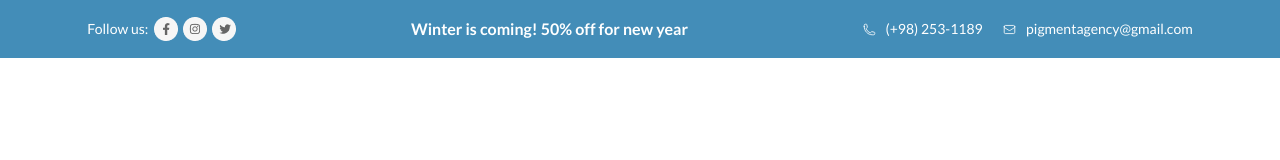
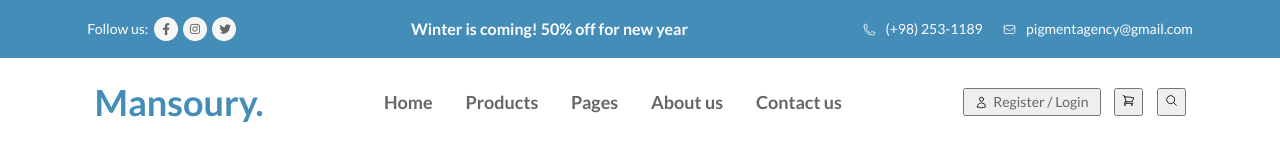
Before and after one commit to mansurjurakhonzoda/Mansoury, a plain HTML site: page index.html in a window 1280 px wide. Drawn offline with Linux system fonts and the light colour scheme.

Commit message:
second commit

```diff
--- a/index.html
+++ b/index.html
@@ -60,6 +60,73 @@
           </div>
         </div>
       </div>
+
+      <div class="mansoury">
+        <span class="name">Mansoury.</span>
+
+        <div class="sslki">
+          <a href="">Home</a>
+          <a href="">Products</a>
+          <a href="">Pages</a>
+          <a href="">About us</a>
+          <a href="">Contact us</a>
+        </div>
+
+        <div class="login">
+          <button class="regist">
+            <svg
+              xmlns="http://www.w3.org/2000/svg"
+              fill="none"
+              viewBox="0 0 24 24"
+              stroke-width="1.5"
+              stroke="currentColor"
+              class="size-5"
+            >
+              <path
+                stroke-linecap="round"
+                stroke-linejoin="round"
+                d="M15.75 6a3.75 3.75 0 1 1-7.5 0 3.75 3.75 0 0 1 7.5 0ZM4.501 20.118a7.5 7.5 0 0 1 14.998 0A17.933 17.933 0 0 1 12 21.75c-2.676 0-5.216-.584-7.499-1.632Z"
+              />
+            </svg>
+
+            <span class="log">Register / Login</span>
+          </button>
+
+          <button class="knopka">
+            <svg
+              xmlns="http://www.w3.org/2000/svg"
+              fill="none"
+              viewBox="0 0 24 24"
+              stroke-width="1.5"
+              stroke="currentColor"
+              class="size-4"
+            >
+              <path
+                stroke-linecap="round"
+                stroke-linejoin="round"
+                d="M2.25 3h1.386c.51 0 .955.343 1.087.835l.383 1.437M7.5 14.25a3 3 0 0 0-3 3h15.75m-12.75-3h11.218c1.121-2.3 2.1-4.684 2.924-7.138a60.114 60.114 0 0 0-16.536-1.84M7.5 14.25 5.106 5.272M6 20.25a.75.75 0 1 1-1.5 0 .75.75 0 0 1 1.5 0Zm12.75 0a.75.75 0 1 1-1.5 0 .75.75 0 0 1 1.5 0Z"
+              />
+            </svg>
+          </button>
+
+          <button class="knopka">
+            <svg
+              xmlns="http://www.w3.org/2000/svg"
+              fill="none"
+              viewBox="0 0 24 24"
+              stroke-width="1.5"
+              stroke="currentColor"
+              class="size-4"
+            >
+              <path
+                stroke-linecap="round"
+                stroke-linejoin="round"
+                d="m21 21-5.197-5.197m0 0A7.5 7.5 0 1 0 5.196 5.196a7.5 7.5 0 0 0 10.607 10.607Z"
+              />
+            </svg>
+          </button>
+        </div>
+      </div>
     </div>
   </body>
 </html>
--- a/stule.css
+++ b/stule.css
@@ -62,3 +62,63 @@
   align-items: center;
   justify-content: space-between;
 }
+.mansoury {
+  width: 1091px;
+  height: 38px;
+  display: flex;
+  justify-content: space-between;
+  align-items: center;
+  margin: auto;
+  margin-top: 25px;
+  margin-bottom: 25px;
+}
+.name {
+  font-weight: 700;
+  font-size: 36px;
+  letter-spacing: 2%;
+  line-height: 28px;
+  color: #438db8;
+}
+.sslki {
+  width: 458px;
+  height: 28px;
+  display: flex;
+  align-items: center;
+  justify-content: space-between;
+}
+a {
+  font-size: 18px;
+  font-weight: 600;
+  color: #666666;
+  line-height: 24px;
+  text-decoration: none;
+}
+.login {
+  width: 223px;
+  height: 28px;
+  display: flex;
+  align-items: center;
+  justify-content: space-between;
+}
+.regist {
+  width: 138px;
+  height: 28px;
+  padding: 10px;
+  display: flex;
+  align-items: center;
+  justify-content: space-between;
+}
+.size-5 {
+  width: 13px;
+  height: 13px;
+}
+.log {
+  font-weight: 400;
+  font-size: 14px;
+  line-height: 24px;
+  color: #666666;
+}
+.knopka {
+  width: 29px;
+  height: 28px;
+}
```
